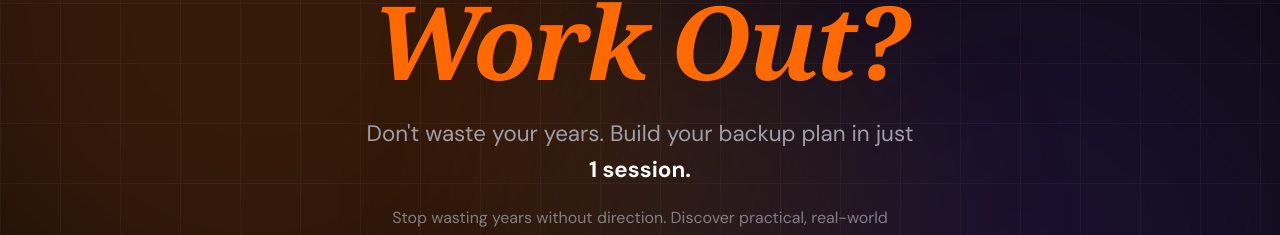
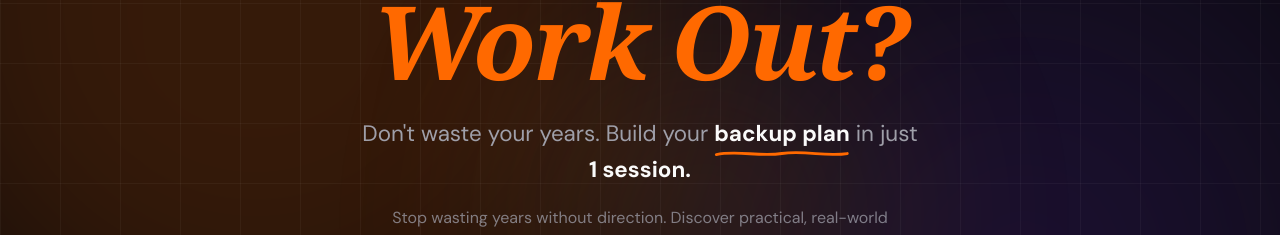
Before and after one commit to pravesa/upsc-plan-b, a Next.js app: page / in a window 1280 px wide. Shown: the part 297-532 px from the top of the page. Built offline with nearby package versions, Linux system fonts and the light colour scheme.

Commit message:
feat(hero): enhance hero text with animated underline for emphasis

```diff
--- a/components/hero.tsx
+++ b/components/hero.tsx
@@ -74,7 +74,31 @@ export default function Hero() {
           className='text-muted-foreground max-w-xl mx-auto mb-4 leading-relaxed'
           style={{ fontSize: 'clamp(1rem, 2.5vw, 1.4rem)' }}
         >
-          Don&apos;t waste your years. Build your backup plan in just{' '}
+          Don&apos;t waste your years. Build your{' '}
+          <strong className='relative inline-block text-foreground whitespace-nowrap'>
+            backup plan
+            {/* Wavy underline — animates in after text */}
+            <motion.svg
+              aria-hidden
+              viewBox='0 0 120 8'
+              className='absolute -bottom-1.5 left-0 w-full overflow-visible text-primary'
+              initial={{ pathLength: 0, opacity: 0 }}
+              animate={{ pathLength: 1, opacity: 1 }}
+              transition={{ delay: 0.7, duration: 0.6, ease: 'easeInOut' }}
+            >
+              <motion.path
+                d='M2,5 C20,1 40,7 60,4 C80,1 100,7 118,4'
+                fill='none'
+                stroke='currentColor'
+                strokeWidth='2.5'
+                strokeLinecap='round'
+                initial={{ pathLength: 0 }}
+                animate={{ pathLength: 1 }}
+                transition={{ delay: 0.7, duration: 0.6, ease: 'easeInOut' }}
+              />
+            </motion.svg>
+          </strong>{' '}
+          in just{' '}
           <strong className='text-foreground whitespace-nowrap'>
             1 session.
           </strong>
```
